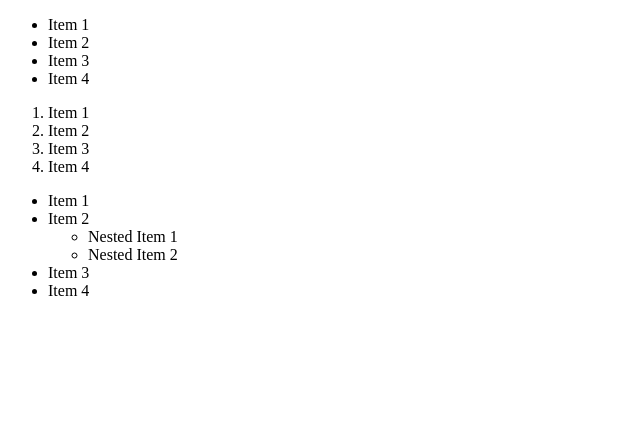
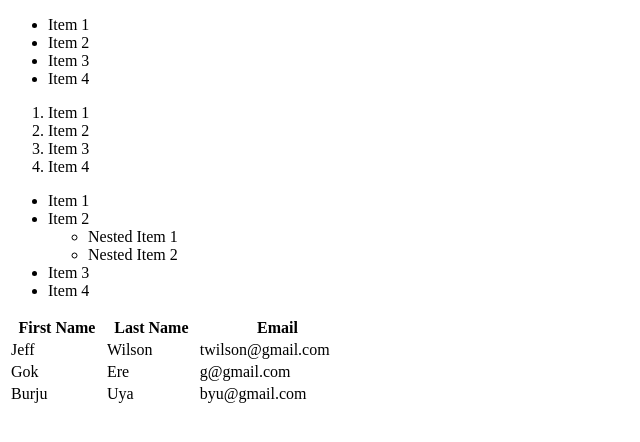
Before and after one commit to gokcaneren/FRSandBox, a plain HTML site: page 06_list_tables.html in a window 1280 px wide. Shown: the whole page, without its empty margins (0-640 px from the left). Drawn offline with Linux system fonts and the light colour scheme.

Commit message:
tables added

```diff
--- a/06_list_tables.html
+++ b/06_list_tables.html
@@ -34,5 +34,33 @@
         <li>Item 3</li>
         <li>Item 4</li>
     </ul>
+
+    <!-- Tables -->
+    <table width="350px">
+        <thead>
+            <tr>
+                <th>First Name</th>
+                <th>Last Name</th>
+                <th>Email</th>
+            </tr>
+        </thead>
+        <tbody>
+            <tr>
+                <td>Jeff</td>
+                <td>Wilson</td>
+                <td>twilson@gmail.com</td>
+            </tr>
+            <tr>
+                <td>Gok</td>
+                <td>Ere</td>
+                <td>g@gmail.com</td>
+            </tr>
+            <tr>
+                <td>Burju</td>
+                <td>Uya</td>
+                <td>byu@gmail.com</td>
+            </tr>
+        </tbody>
+    </table>
 </body>
 </html>
```
